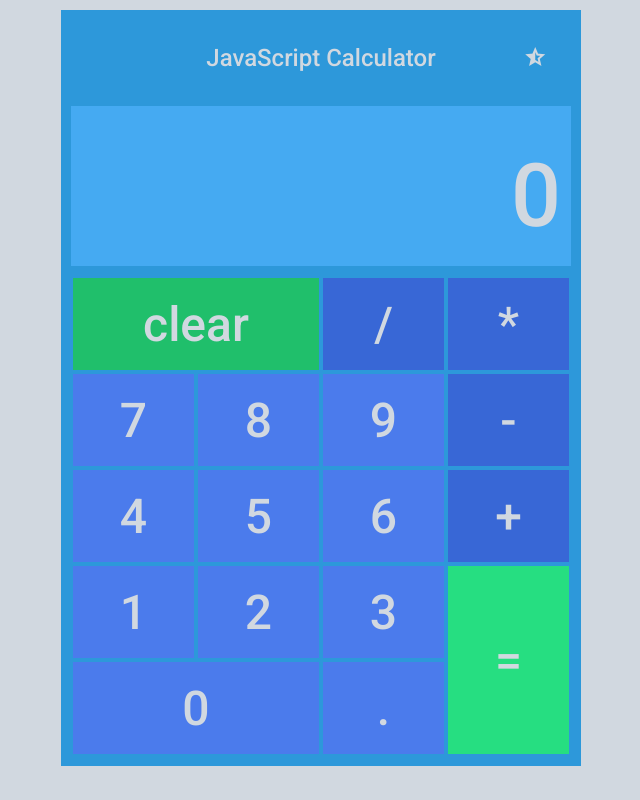
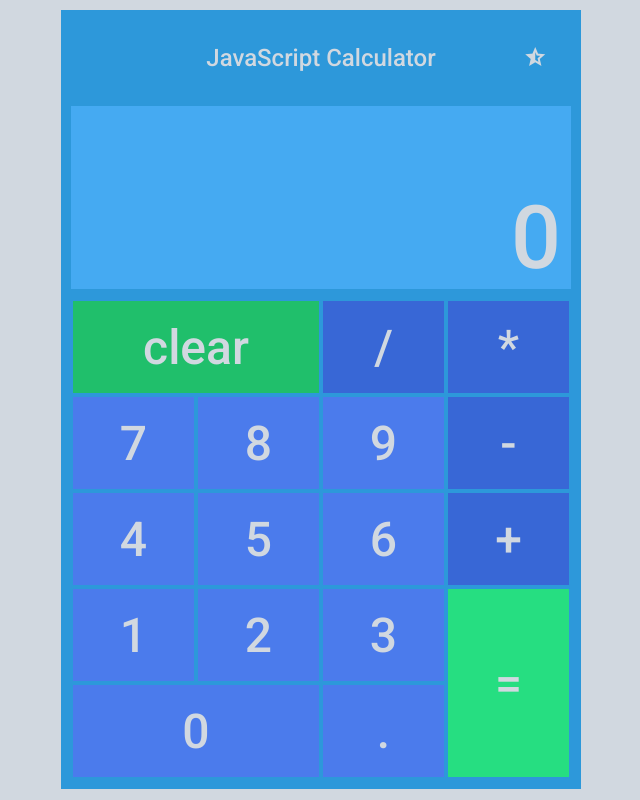
Before and after one commit to markoter/javascript-calculator, a React (Create React App) app: page / in a window 1280 px wide. Shown: the whole page, without its empty margins (319-959 px from the left). Built offline with nearby package versions, Linux system fonts and the light colour scheme.

Commit message:
prevent screen text from overflow

```diff
--- a/src/index.css
+++ b/src/index.css
@@ -71,7 +71,7 @@ body {
 #calculator #screen {
   background-color: var(--color-screen);
   margin: 10px 0 10px 0;
-  height: 20vh;
+  height: fit-content;
   display: flex;
   flex-direction: column;
   justify-content: space-evenly;
@@ -81,10 +81,14 @@ body {
 #calculator #screen #formula {
   font-size: var(--font-size-formula);
   color: var(--color-text-formula);
+  word-wrap: break-word;
+  min-height: 10vh;
 }
 #calculator #screen #display {
   font-size: var(--font-size-display);
   color: var(--color-text-display);
+  word-wrap: break-word;
+  min-height: 10vh;
 }
 #calculator #keyboard {
   display: grid;
--- a/src/index.scss
+++ b/src/index.scss
@@ -78,7 +78,7 @@ body {
   #screen {
     background-color: var(--color-screen);
     margin: 10px 0 10px 0;
-    height: 20vh;
+    height: fit-content;
     display: flex;
     flex-direction: column;
     justify-content: space-evenly;
@@ -88,11 +88,15 @@ body {
     #formula {
       font-size: var(--font-size-formula);
       color: var(--color-text-formula);
+      word-wrap: break-word;
+      min-height: 10vh;
     }
 
     #display {
       font-size: var(--font-size-display);
       color: var(--color-text-display);
+      word-wrap: break-word;
+      min-height: 10vh;
     }
   }
 
```
Also changed, not shown: 1 other file (tests, documents, lock files or other folders).
